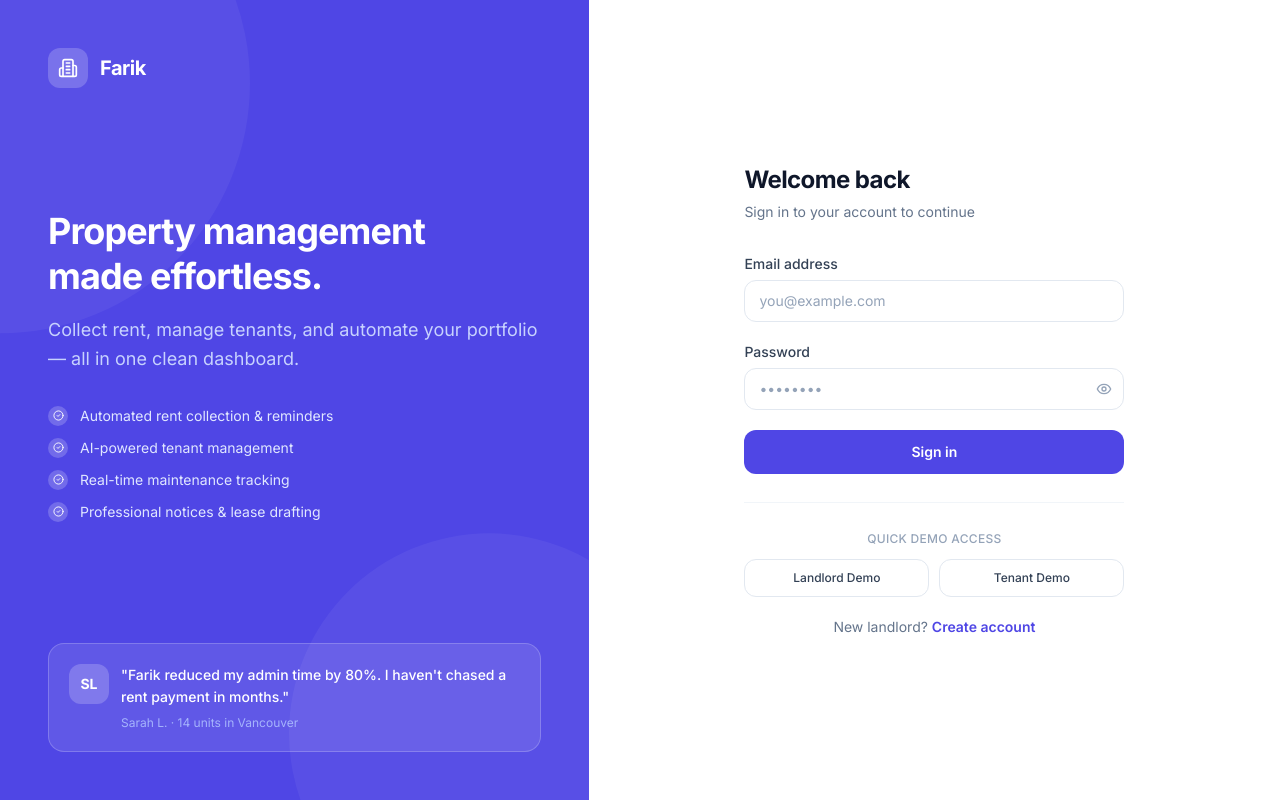
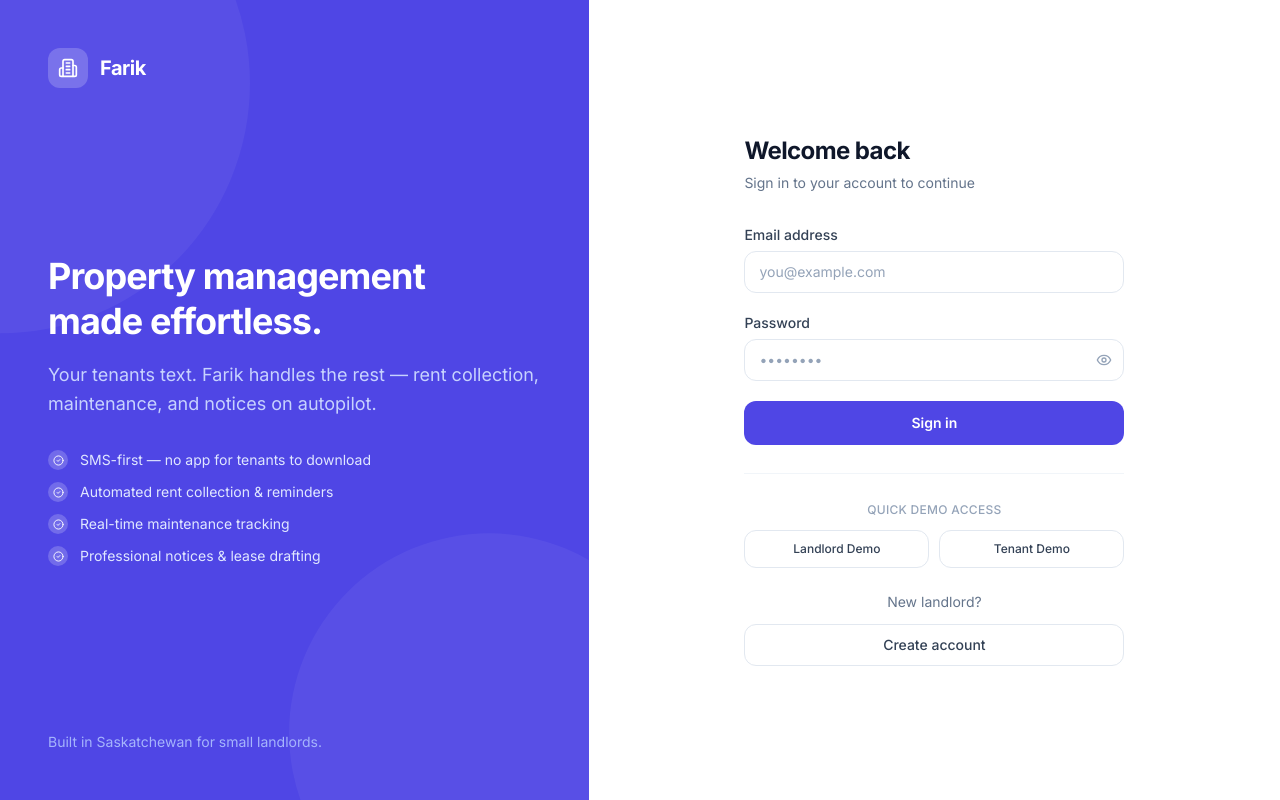
Before and after one commit to Junior1060/farik, a React (Vite) app in the folder frontend/: page /login in a window 1280 px wide. Built offline with nearby package versions, Linux system fonts and the light colour scheme; no server answers.

Commit message:
Reposition login page around SMS-first, add local trust line

```diff
--- a/frontend/src/pages/LoginPage.jsx
+++ b/frontend/src/pages/LoginPage.jsx
@@ -5,8 +5,8 @@ import { useAuth } from '../context/AuthContext';
 import { useForm } from 'react-hook-form';
 
 const FEATURES = [
+  'SMS-first — no app for tenants to download',
   'Automated rent collection & reminders',
-  'AI-powered tenant management',
   'Real-time maintenance tracking',
   'Professional notices & lease drafting',
 ];
@@ -62,7 +62,7 @@ const LoginPage = () => {
               Property management<br />made effortless.
             </h2>
             <p className="text-indigo-200 mt-4 text-lg leading-relaxed">
-              Collect rent, manage tenants, and automate your portfolio — all in one clean dashboard.
+              Your tenants text. Farik handles the rest — rent collection, maintenance, and notices on autopilot.
             </p>
           </div>
 
@@ -78,20 +78,10 @@ const LoginPage = () => {
           </div>
         </div>
 
-        {/* Testimonial */}
-        <div className="relative bg-white/10 rounded-2xl p-5 border border-white/20">
-          <div className="flex items-start gap-3">
-            <div className="w-10 h-10 bg-white/20 rounded-xl flex items-center justify-center flex-shrink-0 font-bold text-white text-sm">
-              SL
-            </div>
-            <div>
-              <p className="text-white text-sm font-medium leading-relaxed">
-                "Farik reduced my admin time by 80%. I haven't chased a rent payment in months."
-              </p>
-              <p className="text-indigo-300 text-xs mt-1.5">Sarah L. · 14 units in Vancouver</p>
-            </div>
-          </div>
-        </div>
+        {/* Trust line */}
+        <p className="relative text-indigo-300 text-sm">
+          Built in Saskatchewan for small landlords.
+        </p>
       </div>
 
       {/* Right — Auth form */}
@@ -184,12 +174,12 @@ const LoginPage = () => {
             </div>
           </div>
 
-          <p className="text-center text-sm text-slate-500 mt-5">
-            New landlord?{' '}
-            <Link to="/register" className="text-indigo-600 hover:text-indigo-700 font-semibold">
+          <div className="mt-6 text-center">
+            <p className="text-sm text-slate-500 mb-3">New landlord?</p>
+            <Link to="/register" className="btn-secondary w-full justify-center py-2.5">
               Create account
             </Link>
-          </p>
+          </div>
         </div>
       </div>
     </div>
```
